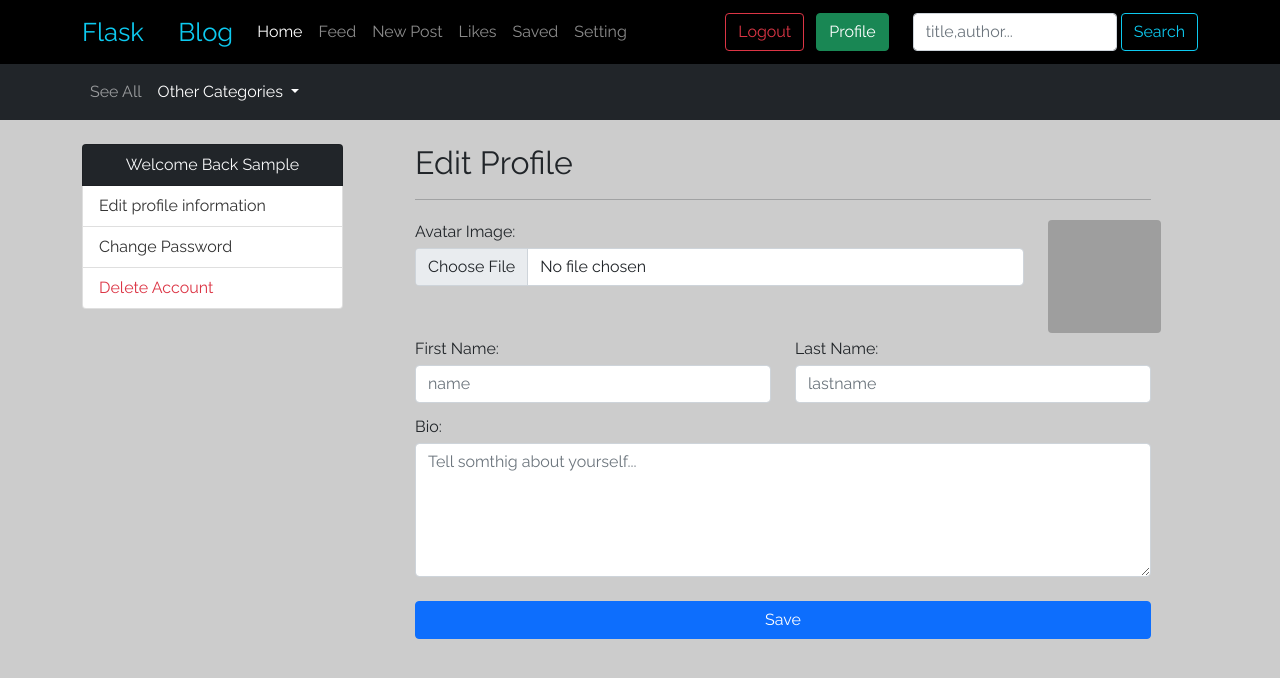
After one commit to zareisajad/blogging-platform-flask, a Flask app: page /user/setting in a window 1280 px wide. The commit adds this page. Shown: the top 678 px of the page. Run offline with Flask 2, Linux system fonts and the light colour scheme; the visitor is signed in with stand-in values (Sample User, id 1); data comes from the database, SQL or seed files in the repository; data that the repository does not hold is empty; parts of the project's set-up code (start-up, migrations or seed data) failed here and were passed over; some libraries are stand-ins or nearby versions; grey boxes are pictures that could not be loaded.

Commit message:
created profile route, edit profile, post detail

```diff
--- a/app/forms.py
+++ b/app/forms.py
@@ -1,14 +1,47 @@
 from flask_wtf import FlaskForm
 from flask_wtf.file import FileField, FileAllowed
 from wtforms.ext.sqlalchemy.fields import QuerySelectField
-from wtforms.validators import DataRequired
-from wtforms import StringField
+from wtforms.fields.simple import TextAreaField
+from wtforms.validators import DataRequired, Email, ValidationError, Length, EqualTo
+from wtforms import StringField, PasswordField
 
-from app.models import Category
+from app.models import Category, User
 
 
 def enabled_categories():
     return Category.query.all()
+
+
+class SignupForm(FlaskForm):
+    email = StringField(
+        render_kw={'placeholder': 'Email'},
+        validators=[DataRequired(), Email(check_deliverability=True)]
+    )
+    username = StringField(
+        render_kw={'placeholder': 'username'},
+        validators=[DataRequired()]
+    )
+    password = PasswordField(
+        render_kw={'placeholder': 'password'},
+        validators=[DataRequired(),
+        Length(min=6,message='password is too short!'),
+        EqualTo('confirm_password', message='Passwords must match')]
+    )
+    confirm_password = PasswordField(
+        render_kw={'placeholder': 'repeat password'},
+        validators=[DataRequired()]
+    )
+
+    def validate_email(self, email):
+        user = User.query.filter_by(email=email.data).first()
+        if user is not None:
+            raise ValidationError('the email is taken!')
+
+    def validate_username(self, username):
+        user = User.query.filter_by(username=username.data).first()
+        if user is not None:
+            raise ValidationError('the username is taken!')
+
 
 
 class AddPostForm(FlaskForm):
@@ -31,5 +64,23 @@ class AddPostForm(FlaskForm):
     )
 
 
-class AddCategoryForm(FlaskForm):
-    title = StringField(validators=[DataRequired()])
+class ProfileForm(FlaskForm):
+    avatar = FileField(
+        render_kw={'accept': 'image/*'},
+        validators=[FileAllowed(['jpg', 'png', 'jpeg'])]
+    )
+    fname = StringField(
+        render_kw={'placeholder': 'name'},
+        validators=[DataRequired()]
+    )
+    lname = StringField(
+        render_kw={'placeholder': 'lastname'},
+        validators=[DataRequired()]
+    )
+    about = TextAreaField(
+        render_kw={
+            'placeholder': 'Tell somthig about yourself...',
+            'cols':'30', 'rows':'5'
+        },
+        validators=[DataRequired()]
+    )
--- a/app/routes.py
+++ b/app/routes.py
@@ -6,8 +6,8 @@ from flask_login import current_user, login_user, logout_user, login_required
 from werkzeug.utils import secure_filename
 
 from app import app, login, db
-from app.models import User, Category, Post
-from app.forms import AddPostForm
+from app.models import User, Category, Post, Profile
+from app.forms import AddPostForm, ProfileForm, SignupForm
 
 
 @login.user_loader
@@ -27,7 +27,7 @@ def login():
         email = request.form.get("email")
         password = request.form.get("password")
         user = User.query.filter_by(email=email).first()
-        if user and not user.check_password(password):
+        if not user or not user.check_password(password):
             abort(404)
         login_user(user)
     return redirect(url_for("explore"))
@@ -35,39 +35,15 @@ def login():
 
 @app.route("/signup", methods=["GET", "POST"])
 def signup():
+    form = SignupForm()
     if request.method == "POST":
-        fname = request.form.get("fname")
-        lname = request.form.get("lname")
-        username = request.form.get("username")
-        email = request.form.get("email")
-        phone = request.form.get("phone")
-        password1 = request.form.get("password1")
-        password2 = request.form.get("password2")
-        check_username = User.query.filter_by(username=username).first()
-        check_email = User.query.filter_by(email=email).first()
-        if check_email:
-            flash(
-                """
-                there is a user with this email,
-                if that is you plese login to your account""",
-                category='danger'
-            )
-            return redirect(url_for('signup'))
-        if check_username:
-            flash('this username is not avaiable!', category='danger')
-            return redirect(url_for('signup'))
-        if password1 != password2:
-            flash('both password fields should be match!', category='danger')
-            return redirect(url_for('signup'))
-        user = User(
-            username=username, email=email,
-            fname=fname, lname=lname, phone=phone
-        )
-        user.set_password(password1)
-        db.session.add(user)
-        db.session.commit()
-        return redirect(url_for('login'))
-    return render_template("sign_up.html", title="Sign up")
+        if form.validate_on_submit():
+            user = User(username=form.username.data, email=form.email.data)
+            user.set_password(form.password.data)
+            db.session.add(user)
+            db.session.commit()
+            return redirect(url_for('login'))
+    return render_template("sign_up.html", title="Sign up", form=form)
 
 
 @app.route('/logout')
@@ -76,10 +52,64 @@ def logout():
     return redirect(url_for("explore"))
 
 
-@app.route("/user/account", methods=["GET", "POST"])
+def upload_img(img_file):
+    """
+    get img file, secure its name and save it in static/images,
+    then return its url to save in db.
+    output: /static/images/sajad1.jpg
+    """
+    img = img_file
+    filename = img.filename
+    if filename != '':
+        img_name = filename.split('.')
+        img_name[0] = current_user.profile.fname + str(current_user.id) + '.'
+        name = ''.join(img_name)
+        filename = secure_filename(name)
+        img.save(os.path.join(app.config["UPLOAD_PATH"], filename))
+    img_url = os.path.join("/images", filename)
+    return img_url
+
+
+@app.route("/user/setting", methods=["GET", "POST"])
 @login_required
-def user_account():
-    return render_template('user_account.html')
+def setting():
+    form = ProfileForm()
+    if form.validate_on_submit():
+        if not current_user.profile:
+            profile = Profile(
+                avatar=upload_img(form.avatar.data),
+                fname=form.fname.data,
+                lname=form.lname.data,
+                user_id=current_user.id
+            )
+            db.session.add(profile)
+            db.session.commit()
+            flash('Profil has been updated!', category='success')
+            return redirect(url_for('setting'))
+        else:
+            # updating profile information
+            p = current_user.profile
+            p.fname=form.fname.data
+            p.lname=form.lname.data
+            p.about=form.about.data
+            if form.avatar.data:
+                p.avatar = upload_img(form.avatar.data)
+            db.session.commit()
+            flash('Profil has been updated!', category='success')
+            return redirect(url_for('setting'))
+    else:
+        if current_user.profile:
+            form.fname.data = current_user.profile.fname
+            form.lname.data = current_user.profile.lname
+            form.about.data = current_user.profile.about
+    return render_template('setting.html', form=form)
+
+
+@app.route("/user/<username>", methods=["GET", "POST"])
+@login_required
+def profile(username):
+    user = User.query.filter_by(username=username).first()
+    return render_template('profile.html')
 
 
 @app.route("/add/post", methods=["GET", "POST"])
@@ -88,7 +118,6 @@ def add_post():
     form = AddPostForm()
     if request.method == 'POST':
         if form.validate_on_submit():
-            # get image and save it
             uploaded_file = form.featuring_image.data
             filename = secure_filename(uploaded_file.filename)
             uploaded_file.save(
@@ -100,7 +129,9 @@ def add_post():
                 tags=app.config["ALLOWED_TAGS"],
                 attributes=app.config["ALLOWED_ATTRIBUTES"],
             )
-            category = Category.query.filter_by(title=str(form.category.data)).first()
+            category = Category.query.filter_by(
+                title=str(form.category.data)
+            ).first()
             post = Post(
                 image=url,
                 title=form.title.data,
@@ -113,6 +144,13 @@ def add_post():
             db.session.commit()
             return redirect(url_for('add_post'))
     return render_template('add_post.html', form=form, title='Add Post')
+
+
+@app.route("/posts/<title>", methods=["GET", "POST"])
+@login_required
+def post_detail(title):
+    post = Post.query.filter_by(title=title).first()
+    return render_template('post_detail.html', post=post)
 
 
 @app.route("/add/category", methods=["GET", "POST"])
@@ -128,11 +166,11 @@ def add_category():
     return redirect(url_for("add_post"))
 
 
-# pass category to (base.html) template to show in dropdown menu navbar
+# pass category to base.html
 @app.context_processor
 def pass_category():
-    c = Category.query.filter().all()
-    return dict(category=c)
+    category = Category.query.filter().all()
+    return dict(category=category)
 
 
 @app.route("/filter/category/<id>", methods=["GET", "POST"])
--- a/app/static/main.css
+++ b/app/static/main.css
@@ -82,6 +82,8 @@ main a:hover {
   border-radius: 90%;
   width: 60px;
   height: 60px;
+  object-fit: cover;
+
 }
 .post-card-content {
   display: block;
@@ -90,3 +92,8 @@ main a:hover {
   white-space: nowrap;
   text-overflow: ellipsis;
 }
+.edit-profile-avatar{
+  height: 113px;
+  width: 113px;
+  object-fit: cover;
+}
--- a/app/static/main.js
+++ b/app/static/main.js
@@ -53,7 +53,7 @@ loginForm.addEventListener("submit", (e) => {
     xml.open("POST", "/login-request", true);
     xml.onload = function (e) {
       if (xml.status === 200) {
-        window.location.href = "/user/account";
+        window.location.href = "/user/profile";
       } else {
         document.querySelector(".login-form-message").innerHTML =
           "Something went wrong!";
--- a/app/templates/base.html
+++ b/app/templates/base.html
@@ -42,6 +42,9 @@
             <li class="nav-item">
               <a class="nav-link " href="{{ url_for('add_post') }}">Saved</a>
             </li>
+            <li class="nav-item">
+              <a class="nav-link " href="{{ url_for('setting') }}">Setting</a>
+            </li>
           </ul>
           <div class="pe-4">
             <ul class="navbar-nav">
@@ -54,7 +57,7 @@
               </li>
               <li class="nav-item">
                 {% if current_user.is_authenticated %}
-                <a class="btn btn-success ms-1" id="signupBtn" href="{{url_for('user_account')}}">Profile</a>
+                <a class="btn btn-success ms-1" id="signupBtn" href="{{url_for('profile' ,username=current_user.username)}}">Profile</a>
                 {% else %}
                 <a class="btn btn-info ms-1" id="signupBtn" href="{{url_for('signup')}}">Start writing</a>
                 {% endif %}
--- a/app/templates/login.html
+++ /dev/null
@@ -1 +0,0 @@
-{% extends 'base.html' %}
--- /dev/null
+++ b/app/templates/setting.html
@@ -0,0 +1,46 @@
+{% extends 'base.html' %}
+
+{% block content %}
+<main>
+    <div class="row">
+        <div class="col-md-3 rounded">
+            <li class="list-group-item bg-dark text-light text-center text-capitalize">
+                Welcome Back {{current_user.username}}
+            </li>
+            <li class="list-group-item"><a href="{{ url_for('setting') }}">Edit profile information</a></li>
+            <li class="list-group-item"><a href="#">Change Password</a></li>
+            <li class="list-group-item"><a class="text-danger" href="#">Delete Account</a></li>
+          </div>
+        <div class="col-md-8 ms-5 text-capitalize">
+          <h2>Edit Profile</h2>
+          <hr>
+          <form  method="POST" action="" enctype="multipart/form-data">
+            {{ form.hidden_tag() }}
+            <div class="row">
+              <div class="col-md-10 mt-1">
+                <label for="email" class="mb-1">Avatar image:</label>
+                {{ form.avatar(class_='form-control') }}
+              </div>
+              <div class="col-md-1 mt-1">
+                <img class="edit-profile-avatar rounded" src="{{ url_for('static', filename=current_user.profile.avatar)}}" alt="">
+              </div>
+              <div class="col-md-6 mt-1 mb-2">
+                  <label for="email" class="mb-1">first name:</label>
+                  {{ form.fname(class_='form-control') }}
+              </div>
+              <div class="col-md-6 mt-1 mb-2">
+                <label for="email" class="mb-1">last name:</label>
+                {{ form.lname(class_='form-control') }}
+              </div>
+              <div class="col-md-12 mt-1 mb-2">
+                <label for="email" class="mb-1">Bio:</label>
+                {{ form.about(class_='form-control') }}
+              </div>
+            </div>
+            <button class="btn btn-primary w-100 mt-3">Save</button>
+          </form>
+        </div>
+      </div>
+    </div>
+</main>
+{% endblock %}
```
Also changed, not shown: app/models.py (+11 -4 lines), app/templates/explore.html (+8 -4 lines), app/templates/post_detail.html (added, +36 -0 lines), app/templates/sign_up.html (+26 -27 lines), app/templates/user_account.html (deleted, +0 -21 lines), migrations/versions/48a44ea0264d_.py (renamed from migrations/versions/27c2522c8c24_.py, +14 -6 lines), app/static/images/default.png (added), app/templates/profile.html (added).
